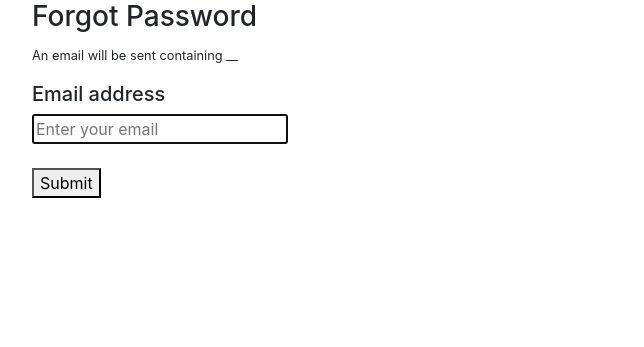
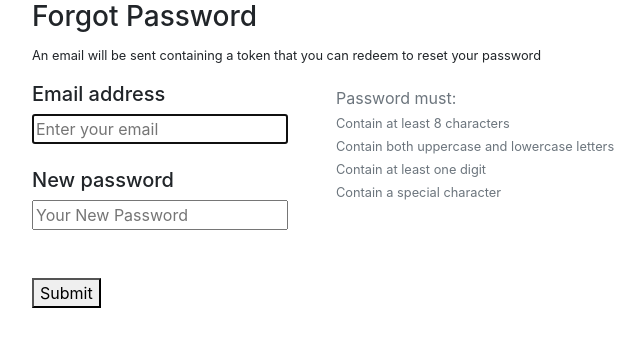
Before and after one commit to DanHWK/NEAProject, a Flask app: page /forgot in a window 1280 px wide. Shown: the part 56-403 px from the top of the page, without its empty margins (53-697 px from the left). Run offline with Flask 3, Linux system fonts and the light colour scheme.

Commit message:
Final verision

```diff
--- a/app.py
+++ b/app.py
@@ -1,7 +1,7 @@
 from flask import Flask, render_template, request, redirect, url_for, flash, session
 from flask_login import LoginManager, login_required, current_user, logout_user, login_user
 import requests
-from models import db, MealRecord, ExerciseRecord, SleepRecord, WeightRecord, GoalRecord, User, StreakRecord, PasswordReset
+from models import db, MealRecord, ExerciseRecord, SleepRecord, WeightRecord, GoalRecord, User, StreakRecord, EmailVerification
 import bcrypt
 import pygal
 from datetime import datetime, timedelta
@@ -11,9 +11,9 @@ from streakclass import StreakManager, StreakType
 import re
 import logging
 from flask_mail import Mail, Message
-import os
 import secrets
 from flask_hashing import Hashing
+from sqlalchemy import delete
 
 
 app = Flask(__name__)
@@ -24,13 +24,12 @@ app.config['SQLALCHEMY_DATABASE_URI'] = 'sqlite:///record.db'
 #Configures the app to the secret key and allows it to use sessions to store user information.
 app.config['SECRET_KEY'] = b'3733939879b55267c99dee411ca3c0369437268c9781771dcd258859f270292a'
 
-app.config['MAIL SERVER'] = 'smtp.gmail.com'
-app.config['MAIL PORT'] = 465
-app.config['MAIL USERNAME'] = os.environ.get('MAIL_USERNAME')
-app.config['MAIL PASSWORD'] = os.environ.get('MAIL_PASSWORD')
-app.config['MAIL_USE_TLS'] = False
-app.config['MAIL_USE_SSL'] = True
-
+app.config['MAIL_SERVER']='sandbox.smtp.mailtrap.io'
+app.config['MAIL_PORT'] = 2525
+app.config['MAIL_USERNAME'] = '5d0778c9ab4b8c'
+app.config['MAIL_PASSWORD'] = 'e5e5b5d527f28a'
+app.config['MAIL_USE_TLS'] = True
+app.config['MAIL_USE_SSL'] = False
 
 
 @app.before_request
@@ -61,6 +60,12 @@ with app.app_context():
         #Returns the user object's id as an integer when given the user id.
         return User.query.get(int(user_id))
 
+def sum(list, key):
+    if (len(list) == 0):
+        return(0)
+    else:
+        return(list[0].get(key))+sum(list[1:],key)
+
 def get_total_calories(query):
     '''
     Calculates the total number of calories in a meal using an external api.
@@ -78,12 +83,8 @@ def get_total_calories(query):
         app.logger.info(f'Query: {query}, Response: {response.json()}')
         #Gets the items returned in the json response.
         items = response.json().get('items')
-        calories = 0
-        #Iterates through the items and sums up their calorie values.
-        for item in items:
-            calories += item.get('calories')
 
-        return calories
+        return sum(items, 'calories')
     else:
         #Logs the error.
         app.logger.error(f'Status {response.status_code} - {response.text}')
@@ -111,11 +112,7 @@ def get_calories_burned(activity, duration_minutes, duration_hours):
         #Gets the exercises returned in the json response.
         exercises = response.json().get('exercises')
 
-        calories_burned = 0
-        #Iterates through the exercises and sums up their calorie values
-        for exercise in exercises:
-            calories_burned += exercise.get("nf_calories")
-        return calories_burned
+        return sum(exercises, 'nf_calories')
     else:
         #Logs the error.
         app.logger.error(f'Status {response.status_code} - {response.text}')
@@ -394,6 +391,10 @@ def signup():
         #.encode('utf-8') turns the password data type from string to bytes which is needed to use the bcrypt salt function
         password = request.form.get('user_password').encode('utf-8')
 
+        #Store the user's name in sessions to be retrieved in the verify account page
+        session["name"] = name
+        session["email"] = email
+
         user = User.query.filter_by(email=email).first() # if this returns a user, then the email already exists in database
         #Check whether the password input by the user passes all the requirements
         password_strength, password_failed_reason = test_password_strength(request.form.get('user_password'))
@@ -406,13 +407,53 @@ def signup():
             flash('Email address already exists')
             return redirect(url_for('signup'))
 
+
         #Generates a salt which is added to the password. This is done for security reasons as it means that when used
         #the same password will no longer yield the same hash, making the hash algorithm’s output unpredicatable.
         salt = bcrypt.gensalt()
+        HashedPassword = bcrypt.hashpw(password, salt)
+        #Creates a token that will be sent to the user
+        original_token = secrets.token_urlsafe(32)
+        #Hashes the token
+        HashedToken = hashing.hash_value(original_token, salt="AbCdE")
+        #Store token, hashed password and token expiry time in the database
+        EmailVerificationRecord = EmailVerification(token = HashedToken, token_expiry = datetime.now() + timedelta(minutes = 15), email = email, password= HashedPassword)
+        db.session.add(EmailVerificationRecord)
+        db.session.commit()
+
+        #Send email to the user with the token
+        try:
+            EmailVerificationMessage = Message("Email verification", sender = 'noreply@gmail.com', recipients = [email])
+            EmailVerificationMessage.body = f"To verify yout email copy and paste the token into it's respective input box before it expires in 15 minutes: {original_token}"
+            mail.send(EmailVerificationMessage)
+
+        except:
+            flash('There was a problem sending a email to your email address, check all your details are correct and try again')
+            return redirect(url_for('signup'))
+
+        return redirect(url_for('account_verification'))
+
+    else:
+        return render_template("signup.html")
+
+@app.route("/account_verification", methods = ["POST", "GET"])
+def account_verification():
+    if request.method == "POST":
+        user_token = request.form.get('user_token')
+
+        EmailVerificationRecord = EmailVerification.query.filter_by(email=session.get("email")).first()
+
+        #Check if the token inputted by the user is not the same as the token stored in the database when unhashed or if the token is expired
+        if not hashing.check_value(EmailVerificationRecord.token, user_token, salt='AbCdE') or datetime.now() > EmailVerificationRecord.token_expiry:
+            flash('Token is expired or invalid')
+            return render_template("signup.html")
+
         #Hash the password so the plaintext version isn't stored in the database.
-        new_user = User(email=email, name=name, password=bcrypt.hashpw(password, salt))
+        new_user = User(email=session.get("email"), name=session.get("name"), password=EmailVerificationRecord.password)
         #Add the new user to the database
         db.session.add(new_user)
+        #Deletes the user's email verification record from the database
+        EmailVerification.query.filter_by(email=session.get("email")).delete()
         db.session.commit()
 
         #Login the user in order to get the user id to create a GoalRecord
@@ -429,7 +470,7 @@ def signup():
         logout_user()
         return redirect(url_for('login'))
     else:
-        return render_template("signup.html")
+        return(render_template("account_verification.html"))
 
 @app.route('/logout')
 @login_required
@@ -440,7 +481,8 @@ def logout():
 @app.route("/forgot", methods = ["POST", "GET"])
 def forgot():
     if request.method == "POST":
-        email = request.form.get('forgotten_user_email')
+        email = request.form.get('forgot_user_email')
+        new_password = request.form.get('new_user_password').encode('utf-8')
         #Gets the user based on their email from the database.
         user = User.query.filter_by(email=email).first()
 
@@ -448,16 +490,56 @@ def forgot():
             flash('Please check your email and try again.')
             return render_template("forgot.html")
 
+
+        password_strength, password_failed_reason = test_password_strength(request.form.get('new_user_password'))
+
+        if not password_strength:
+            return render_template('forgot.html', WeakPassword = True, password_failed_reason = password_failed_reason)
+
+
+        salt = bcrypt.gensalt()
+        HashedPassword = bcrypt.hashpw(new_password, salt)
+
+        #Creates a token that will be sent to the user
         original_token = secrets.token_urlsafe(32)
+        #Hashes the token
         HashedToken = hashing.hash_value(original_token, salt="AbCdE")
-        PasswordResetRecord = PasswordReset(token = HashedToken, token_expiry = datetime.now() + timedelta(minutes = 15), email = email)
+        #Store token and token expiry time in the database
+        PasswordResetRecord = EmailVerification(token = HashedToken, token_expiry = datetime.now() + timedelta(minutes = 15), email = email, password = HashedPassword)
         db.session.add(PasswordResetRecord)
         db.session.commit()
 
+        #Send email to the user with the token
         PasswordResetEmail = Message("Reset password", sender = 'noreply@gmail.com', recipients = [email])
         PasswordResetEmail.body = f"Copy and paste the token into it's respective input box before it expires in 15 minutes: {original_token}"
         mail.send(PasswordResetEmail)
+        return redirect(url_for('reset'))
     return render_template("forgot.html")
+
+@app.route("/reset", methods = ["POST", "GET"])
+def reset():
+    if request.method == "POST":
+        user_token = request.form.get('user_token')
+        email = request.form.get('repeat_user_email')
+
+        Reset_Password_data = EmailVerification.query.filter_by(email=email).first()
+        if not Reset_Password_data:
+            flash('Email is not in the database')
+            return render_template("reset.html")
+
+        #Check if the token inputted by the user is not the same as the token stored in the database when unhashed or if the token is expired
+        if not hashing.check_value(Reset_Password_data.token, user_token, salt='AbCdE') or datetime.now() > Reset_Password_data.token_expiry:
+            flash('Token is expired or invalid')
+            return render_template("reset.html")
+
+        Original_User_record = User.query.filter_by(email=email).first()
+        Original_User_record.password = Reset_Password_data.password
+        EmailVerification.query.filter_by(email=email).delete()
+        db.session.commit()
+        return redirect(url_for('login'))
+
+
+    return render_template("reset.html")
 
 if __name__ == "__main__":
     app.run(debug=True)
--- a/models.py
+++ b/models.py
@@ -74,9 +74,10 @@ class StreakRecord(db.Model):
     weight_streak = db.Column(db.Integer, default = 0)
     user_id = db.Column(db.Integer, db.ForeignKey('user.id'))
 
-#Password reset table
-class PasswordReset(db.Model):
+#Email verification table
+class EmailVerification(db.Model):
     id = db.Column(db.Integer, primary_key = True)
     token = db.Column(db.String(100))
     token_expiry = db.Column(db.DateTime)
     email = db.Column(db.String(100), unique=True)
+    password = db.Column(db.String(100))
--- a/templates/forgot.html
+++ b/templates/forgot.html
@@ -10,18 +10,48 @@
 {% endif %}
 {% endwith %}
 
+{% if WeakPassword == True %}
+  <div class="alert alert-warning" role="alert">
+    {{password_failed_reason}}
+  </div>
+{% endif %}
+
 <h3>Forgot Password</h3>
-<p><small>An email will be sent containing __ </small></p>
-<form method = "POST">
-  <h5> Email address </h5>
+<p><small>An email will be sent containing a token that you can redeem to reset your password </small></p>
+
+<div class = "d-flex flex-row">
+
+  <form action="#" method="POST">
+    <h5> Email address </h5>
+    <div class="field">
+        <div class="control">
+            <input class="input is-large" type="email" name="forgot_user_email" placeholder="Enter your email" autofocus="" required>
+        </div>
+    </div>
+  <br>
+  <h5> New password </h5>
   <div class="field">
       <div class="control">
-          <input class="input is-large" type="email" name="forgotten_user_email" placeholder="Enter your email" autofocus="" required>
+          <input class="input is-large" type="password" name="new_user_password" placeholder="Your New Password" required>
       </div>
   </div>
+  <br>
+  <br>
+    <button class="button is-block is-info is-large is-fullwidth">Submit</button>
+  </form>
 
-  <br>
-  <button class="button is-block is-info is-large is-fullwidth">Submit</button>
-</form>
+  <div class="ml-5">
+      <bold class="form-text text-muted"> Password must: </bold>
+      <small class="form-text text-muted"> Contain at least 8 characters</small>
+      <small class="form-text text-muted"> Contain both uppercase and lowercase letters</small>
+      <small class="form-text text-muted"> Contain at least one digit</small>
+      <small class="form-text text-muted"> Contain a special character</small>
+  </div>
+</div>
+
+<br>
+
+<br>
+
 
 {% endblock %}
```
Also changed, not shown: templates/account_verification.html (added, +27 -0 lines), templates/reset.html (added, +42 -0 lines), instance/record.db, 2 other files.
